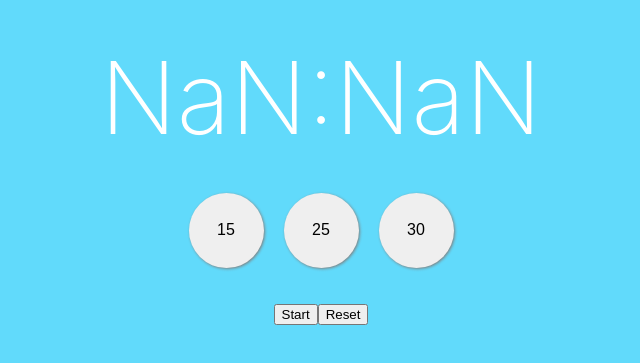
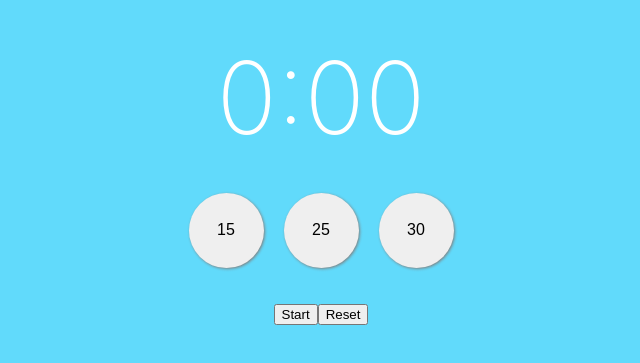
Before and after one commit to Rakeshpatel87p/react-timerOrg, a React (Create React App) app: page / in a window 1280 px wide. Shown: the part 213-576 px from the top of the page, without its empty margins (319-959 px from the left). Built offline with nearby package versions, Linux system fonts and the light colour scheme.

Commit message:
naan errs cleared

```diff
--- a/src/App.js
+++ b/src/App.js
@@ -8,7 +8,7 @@ class App extends Component {
     super(props);
     let countdown;
     this.state = {
-      minutes: '0:00',
+      minutes: 0,
       intervalId: countdown,
       isTicking: false
     };
@@ -53,7 +53,7 @@ class App extends Component {
 
   clearTimer() {
     clearInterval(this.state.intervalId);
-    this.setState({minutes: '0:00', isTicking: false})
+    this.setState({minutes: 0, isTicking: false})
   }
 
   pauseTimer() {
```
